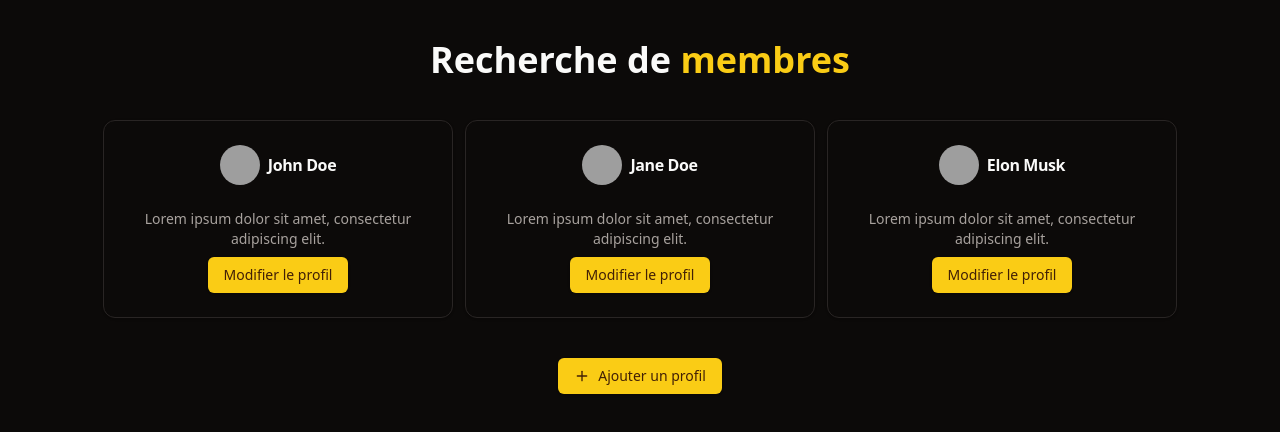
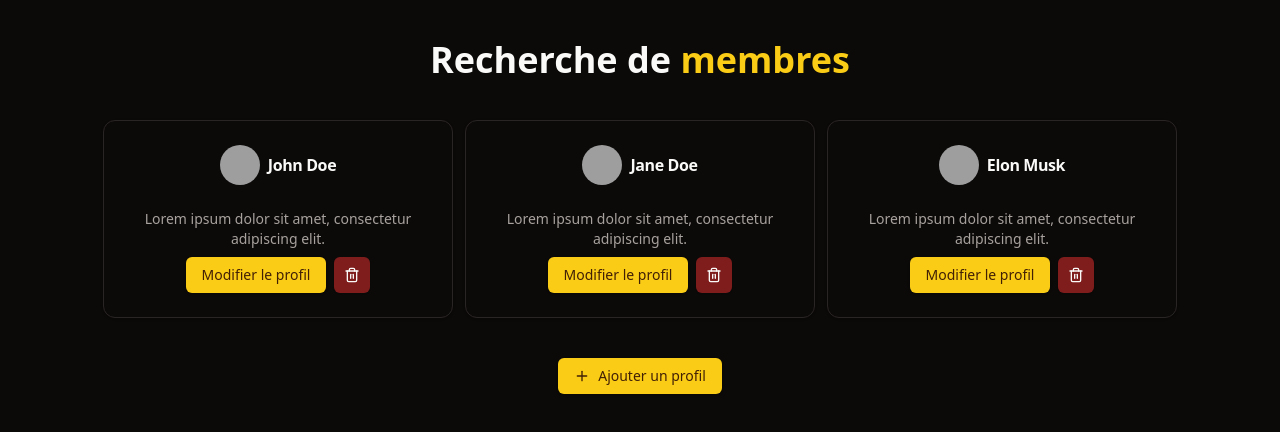
Before and after one commit to ThibaultMINNEBOO/technical-test-mately, a React (Vite) app: page / in a window 1280 px wide. Shown: the top 432 px of the page. Built offline with nearby package versions, Linux system fonts and the light colour scheme; grey boxes are pictures that could not be loaded.

Commit message:
feat: add delete ability on profile list

```diff
--- a/src/components/Profile/index.tsx
+++ b/src/components/Profile/index.tsx
@@ -7,6 +7,9 @@ import {
   CardHeader,
   CardTitle,
 } from "@/components/ui/card";
+import { removeProfile } from "@/store/profiles/profileSlice";
+import { Trash2 } from "lucide-react";
+import { useDispatch } from "react-redux";
 import { Link } from "wouter";
 
 interface ProfileProps {
@@ -17,6 +20,8 @@ interface ProfileProps {
 }
 
 export function Profile({ id, username, description, photo }: ProfileProps) {
+  const dispatch = useDispatch();
+
   return (
     <Card className="w-[350px]">
       <CardHeader>
@@ -30,9 +35,21 @@ export function Profile({ id, username, description, photo }: ProfileProps) {
       </CardHeader>
       <CardContent>
         <CardDescription>{description}</CardDescription>
-        <Button className="mt-2" asChild>
-          <Link to={`/profiles/${id}/edit`}>Modifier le profil</Link>
-        </Button>
+        <div className="flex gap-2 justify-center items-center">
+          <Button className="mt-2" asChild>
+            <Link to={`/profiles/${id}/edit`}>Modifier le profil</Link>
+          </Button>
+          <Button
+            className="mt-2"
+            onClick={() => {
+              dispatch(removeProfile(id));
+            }}
+            size="icon"
+            variant="destructive"
+          >
+            <Trash2 />
+          </Button>
+        </div>
       </CardContent>
     </Card>
   );
```
